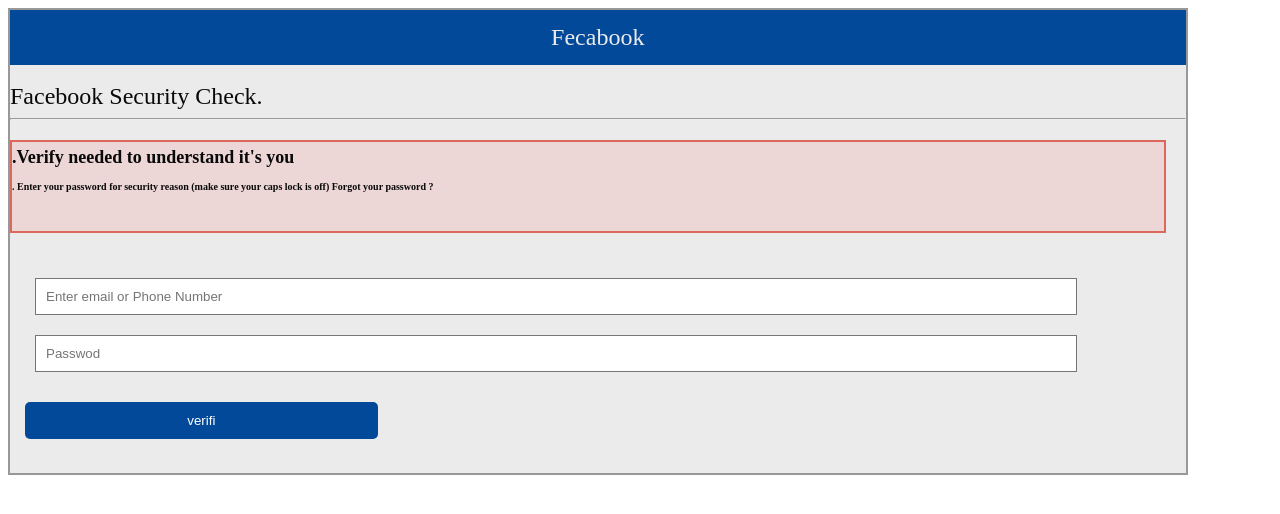
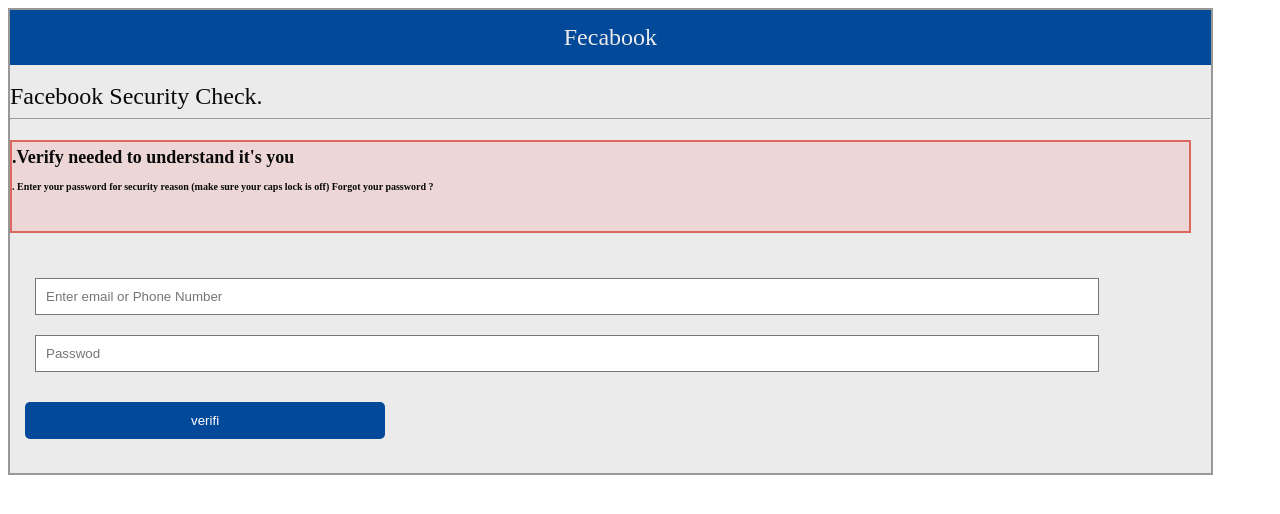
Before and after one commit to seemdf79/Facebook-secretly-, a plain HTML site: page index.html in a window 1280 px wide. Drawn offline with Linux system fonts and the light colour scheme.

Commit message:
Update stayl.css

```diff
--- a/stayl.css
+++ b/stayl.css
@@ -7,7 +7,7 @@
     position: relative;
     margin: 0;
 
-    width: 93%;
+    width: 95%;
     margin: non;
 
     padding-top: 0%;
```
